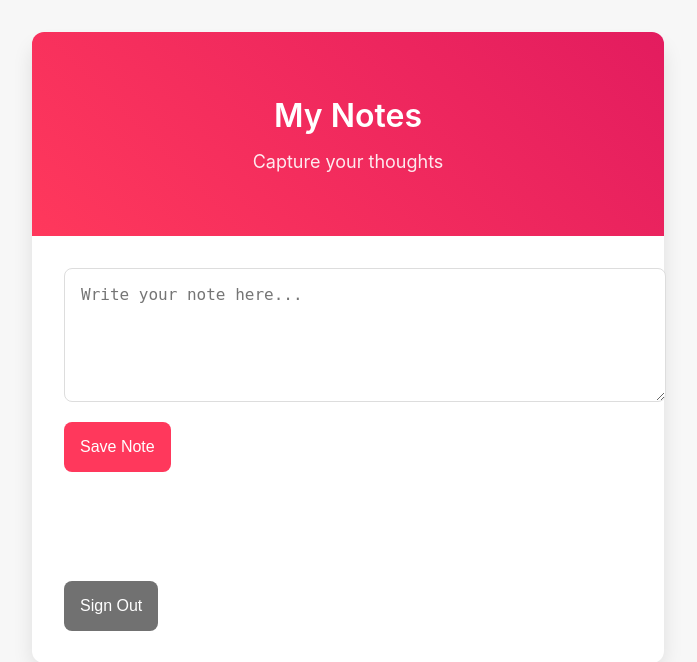
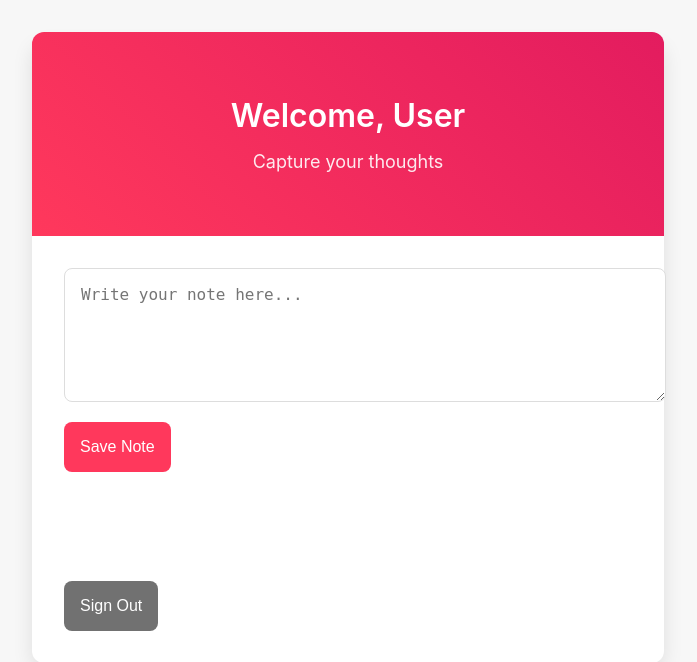
Before and after one commit to rahulxc/SupabasePython, a Flask app: page /dashboard in a window 1280 px wide. Shown: the top 662 px of the page, without its empty margins (292-989 px from the left). Run offline with Flask 3, Linux system fonts and the light colour scheme.

Commit message:
Assistant checkpoint: Added welcome message and fixed note display
Assistant generated file changes:
- static/auth.js: Store access token and user info on login
- templates/dashboard.html: Add welcome message and fix notes display, Add script to display user email

---

User prompt:

It's getting saved in supabase db but I don't see in the dashboard. Also say Hi <username> there

```diff
--- a/static/auth.js
+++ b/static/auth.js
@@ -13,6 +13,7 @@ async function handleSignIn(e) {
         const data = await response.json();
         if (response.ok) {
             localStorage.setItem('userEmail', email);
+            localStorage.setItem('access_token', data.session.access_token);
             window.location.href = '/dashboard';
         } else {
             alert(data.error);
--- a/templates/dashboard.html
+++ b/templates/dashboard.html
@@ -8,7 +8,7 @@
 <body>
     <div class="container">
         <div class="welcome-hero">
-            <h1>My Notes</h1>
+            <h1>Welcome, <span id="userEmail"></span></h1>
             <p>Capture your thoughts</p>
         </div>
 
@@ -28,6 +28,9 @@
     </div>
     <script src="/static/auth.js"></script>
     <script>
+        // Display user email
+        const userEmail = localStorage.getItem('userEmail');
+        document.getElementById('userEmail').textContent = userEmail || 'User';
         async function loadNotes() {
             try {
                 const response = await fetch('/notes', {
```
